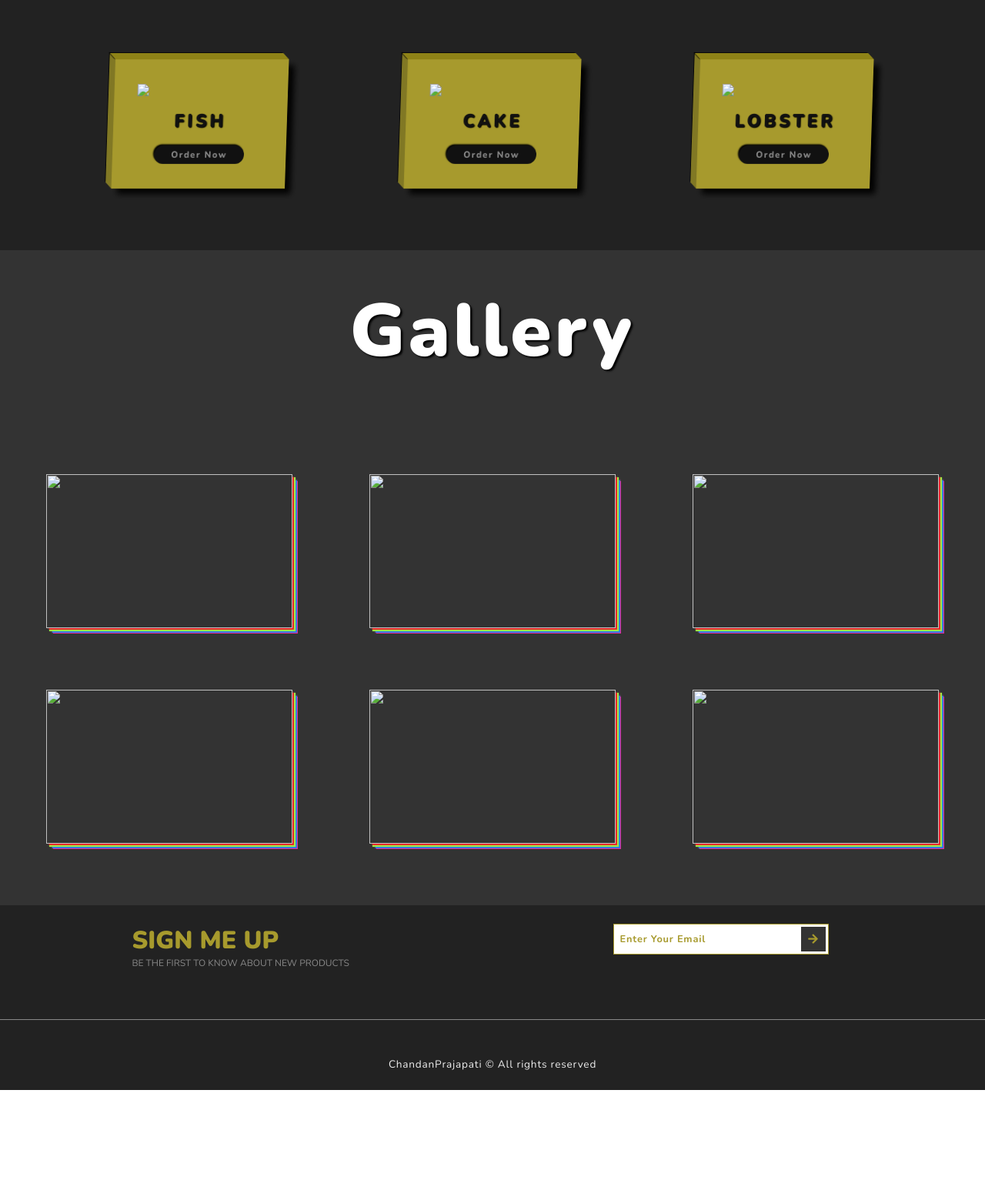
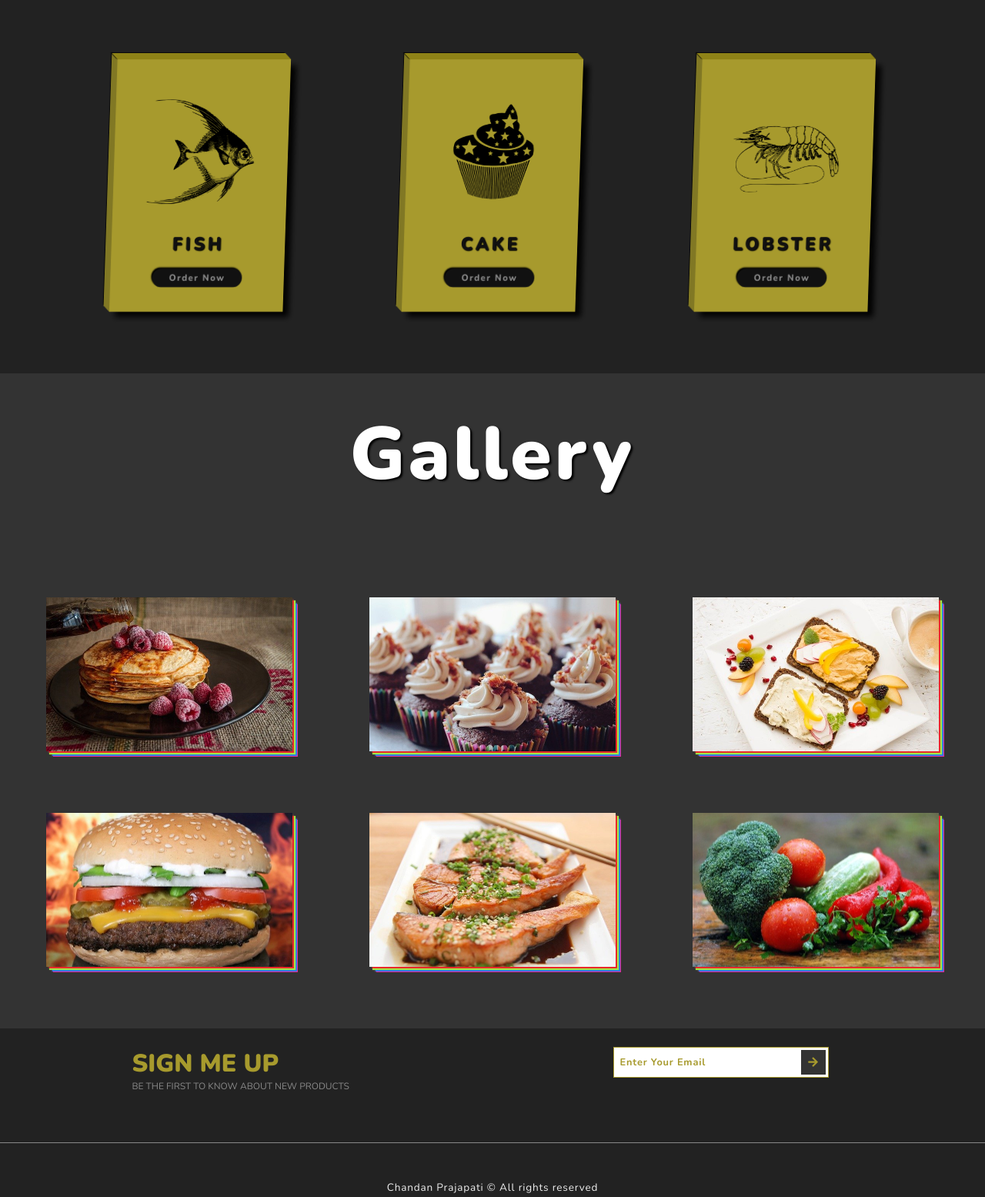
Before and after one commit to chandanprajapati1/Foods-Website, a plain HTML site: page index.html in a window 1280 px wide. Shown: the part 1014-2569 px from the top of the page at 77% size. Before the commit the page ends 2430 px from the top, so only its background shows below. Drawn offline with nearby package versions, Linux system fonts and the light colour scheme.

Commit message:
Update index.html

```diff
--- a/index.html
+++ b/index.html
@@ -61,17 +61,17 @@
             <h1 class="section-heading">popular meals</h1>
             <div class="cards-container">
                 <div class="card">
-                    <img src="images/card-img-1.png" class="card-img" />
+                    <img src="card-img-1.png" class="card-img" />
                     <h3 class="card-name">Fish</h3>
                     <button class="card-btn">Order now</button>
                 </div>
                 <div class="card">
-                    <img src="images/card-img-2.png" class="card-img" />
+                    <img src="card-img-2.png" class="card-img" />
                     <h3 class="card-name">Cake</h3>
                     <button class="card-btn">Order now</button>
                 </div>
                 <div class="card">
-                    <img src="images/card-img-3.png" class="card-img" />
+                    <img src="card-img-3.png" class="card-img" />
                     <h3 class="card-name">Lobster</h3>
                     <button class="card-btn">Order now</button>
                 </div>
@@ -84,7 +84,7 @@
             <h1 class="section-heading">Gallery</h1>
             <div class="gallery">
                 <a href="#" class="gallery-link" title="Order Now">
-                    <img src="/images/gallery-img-1.jpg" class="food-img" />
+                    <img src="gallery-img-1.jpg" class="food-img" />
                     <h3 class="food-name">Pancakes</h3>
                     <p class="food-description">
                         A pancake is a flat cake, often thin and round, prepared from a starch-based batter that may
@@ -92,7 +92,7 @@
                     </p>
                 </a>
                 <a href="#" class="gallery-link" title="Order Now">
-                    <img src="/images/gallery-img-2.jpg" class="food-img" />
+                    <img src="gallery-img-2.jpg" class="food-img" />
                     <h3 class="food-name">Cupcakes</h3>
                     <p class="food-description">
                         Winning the account was a team effort and all the team members should get a slice of
@@ -100,7 +100,7 @@
                     </p>
                 </a>
                 <a href="#" class="gallery-link" title="Order Now">
-                    <img src="/images/gallery-img-3.jpg" class="food-img" />
+                    <img src="gallery-img-3.jpg" class="food-img" />
                     <h3 class="food-name">Hummus</h3>
                     <p class="food-description">
                         Hummus, also spelled hommus or houmous, is a Middle Eastern dip, spread, or savory dish made
@@ -108,7 +108,7 @@
                     </p>
                 </a>
                 <a href="#" class="gallery-link" title="Order Now">
-                    <img src="/images/gallery-img-4.jpg" class="food-img" />
+                    <img src="gallery-img-4.jpg" class="food-img" />
                     <h3 class="food-name">Hamburger</h3>
                     <p class="food-description">
                         A hamburger, or simply burger, is a food consisting of fillings—usually a patty of ground meat,
@@ -116,7 +116,7 @@
                     </p>
                 </a>
                 <a href="#" class="gallery-link" title="Order Now">
-                    <img src="/images/gallery-img-5.jpg" class="food-img" />
+                    <img src="gallery-img-5.jpg" class="food-img" />
                     <h3 class="food-name">Salmon</h3>
                     <p class="food-description">
                         Salmon is the common name for several commercially important species of euryhaline ray-finned
@@ -124,7 +124,7 @@
                     </p>
                 </a>
                 <a href="#" class="gallery-link" title="Order Now">
-                    <img src="/images/gallery-img-6.jpg" class="food-img" />
+                    <img src="gallery-img-6.jpg" class="food-img" />
                     <h3 class="food-name">Vegetables</h3>
                     <p class="food-description">
                         Vegetables are parts of plants that are consumed by humans or other animals as food.
@@ -148,7 +148,7 @@
                     <i class="fas fa-arrow-right"></i>
                 </button>
             </form>
-            <p class="copyright">ChandanPrajapati &copy; All rights reserved</p>
+            <p class="copyright">Chandan Prajapati &copy; All rights reserved</p>
         </section>
         <!-- End of Section 4 -->
     </div>
```
